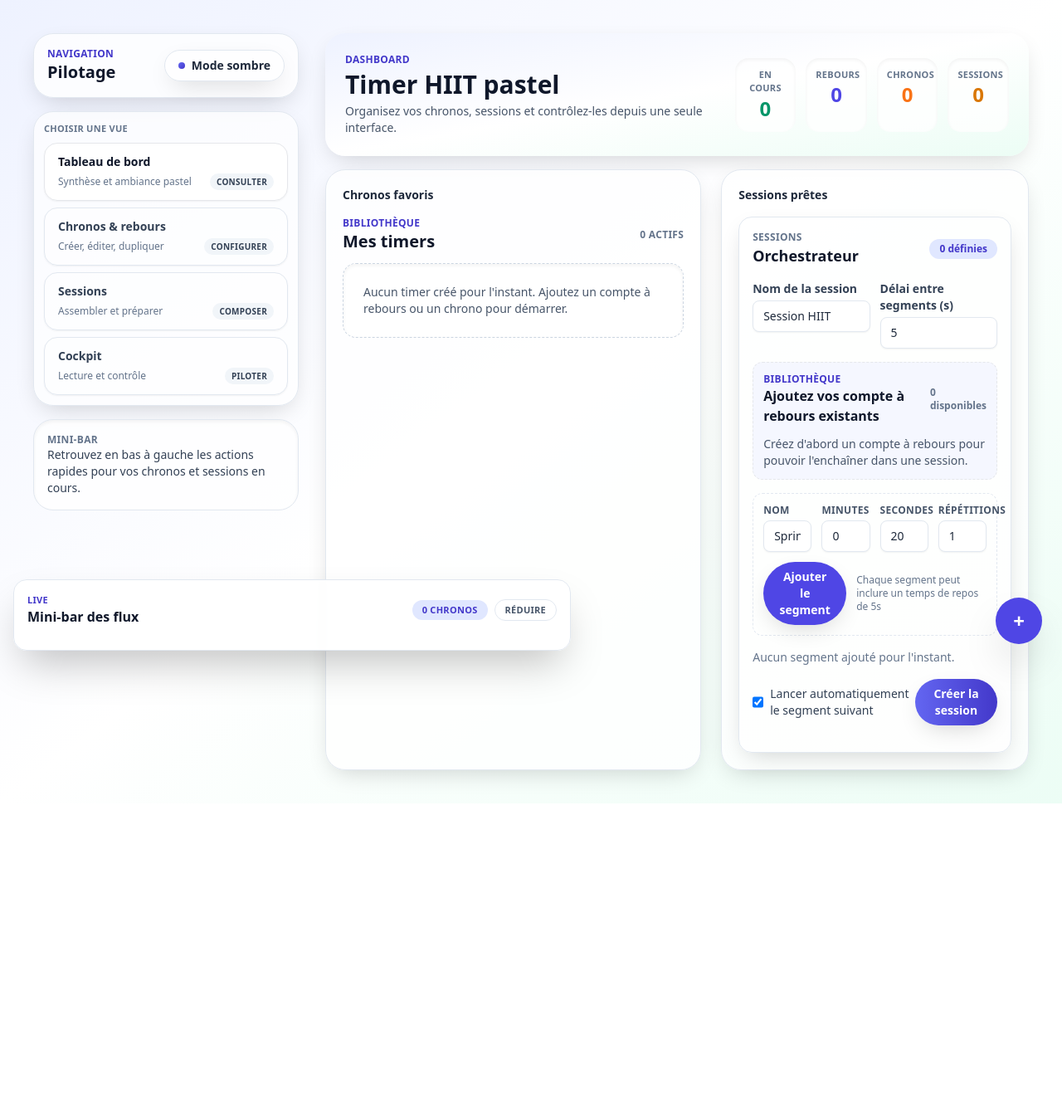
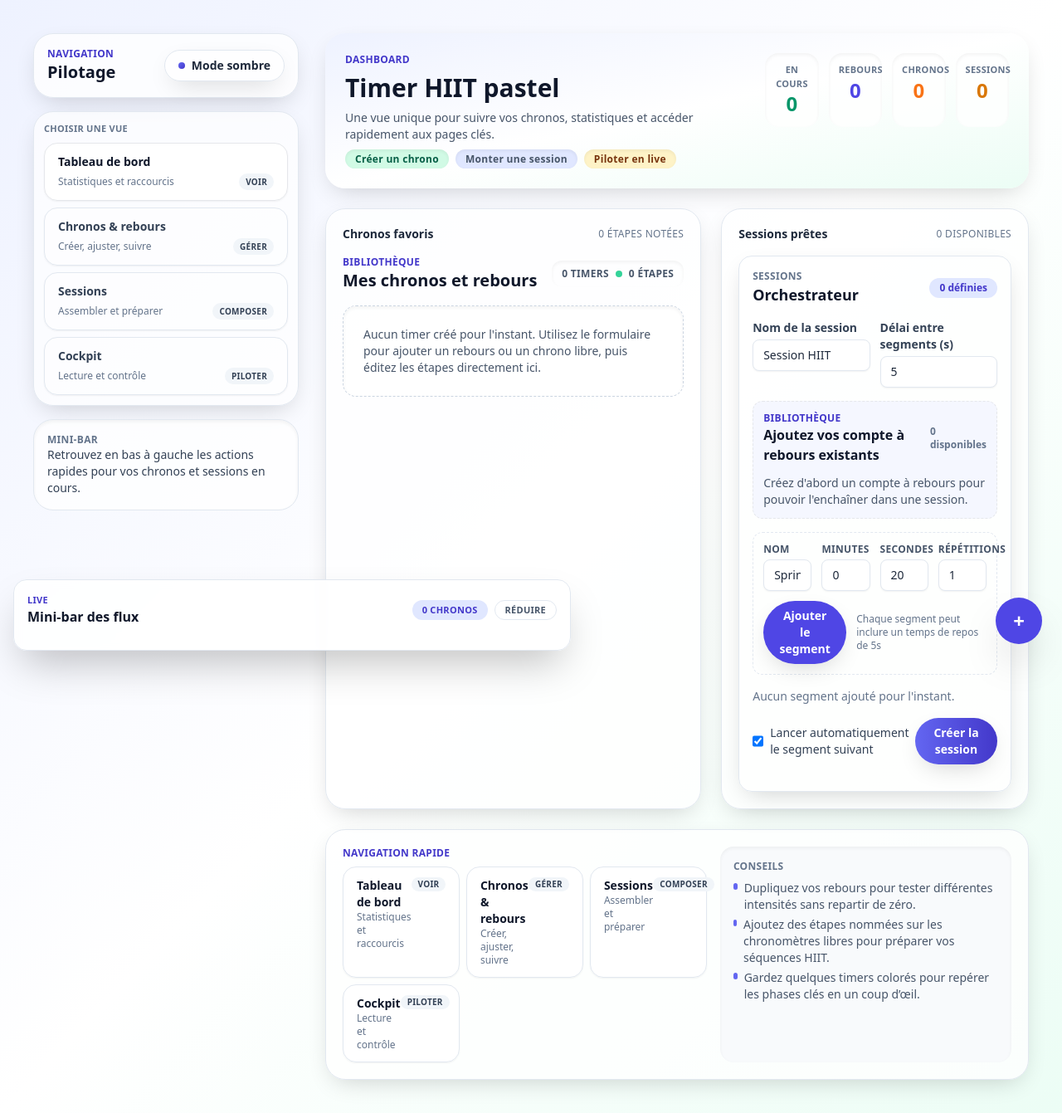
Before and after one commit to qdebove/timer_hiit, a Next.js app: page / in a window 1280 px wide. Shown: the whole page at 83% size. Before the commit the page ends 968 px from the top, so only its background shows below. Built offline with nearby package versions, Linux system fonts and the light colour scheme.

Commit message:
Refactor dashboard and improve timer management

```diff
--- a/app/globals.css
+++ b/app/globals.css
@@ -14,6 +14,12 @@ body {
   @apply bg-white text-slate-900 dark:bg-slate-950 dark:text-slate-100;
 }
 
+@layer base {
+  button {
+    @apply whitespace-normal break-words leading-tight transition duration-150 ease-out;
+  }
+}
+
 .shadow-card {
   box-shadow: 0 10px 30px -10px rgba(0, 0, 0, 0.2);
 }
--- a/app/page.tsx
+++ b/app/page.tsx
@@ -13,17 +13,41 @@ import { useSessionPlayback } from '@/hooks/useSessionPlayback';
 import { useTimerManager } from '@/hooks/useTimerManager';
 
 const navItems = [
-  { id: 'overview', label: 'Tableau de bord', description: 'Synthèse et ambiance pastel', action: 'Consulter' },
-  { id: 'timers', label: 'Chronos & rebours', description: 'Créer, éditer, dupliquer', action: 'Configurer' },
+  { id: 'overview', label: 'Tableau de bord', description: 'Statistiques et raccourcis', action: 'Voir' },
+  { id: 'timers', label: 'Chronos & rebours', description: 'Créer, ajuster, suivre', action: 'Gérer' },
   { id: 'sessions', label: 'Sessions', description: 'Assembler et préparer', action: 'Composer' },
   { id: 'live', label: 'Cockpit', description: 'Lecture et contrôle', action: 'Piloter' }
 ] as const;
 
+const quickLinks = [
+  { id: 'timers', title: 'Créer un chrono', detail: 'Compte à rebours ou chrono libre', tone: 'bg-emerald-100 text-emerald-800' },
+  { id: 'sessions', title: 'Monter une session', detail: 'Enchaînez vos segments favoris', tone: 'bg-primary-100 text-primary-800' },
+  { id: 'live', title: 'Piloter en live', detail: 'Passer une étape, mettre en pause', tone: 'bg-amber-100 text-amber-900' }
+] as const;
+
 type NavSection = (typeof navItems)[number]['id'];
+
+const TIMER_TIPS = [
+  'Dupliquez vos rebours pour tester différentes intensités sans repartir de zéro.',
+  'Ajoutez des étapes nommées sur les chronomètres libres pour préparer vos séquences HIIT.',
+  'Gardez quelques timers colorés pour repérer les phases clés en un coup d’œil.'
+];
 
 export default function HomePage() {
   const [activeSection, setActiveSection] = useState<NavSection>('overview');
-  const { timers, addTimer, start, pause, reset, removeTimer, duplicate, edit, addLap } = useTimerManager();
+  const {
+    timers,
+    addTimer,
+    start,
+    pause,
+    reset,
+    removeTimer,
+    duplicate,
+    edit,
+    addLap,
+    updateLapLabel,
+    removeLap
+  } = useTimerManager();
   const { sessions, createSession, removeSession, duplicate: duplicateSession } = useSessionManager();
   const playback = useSessionPlayback(sessions);
 
@@ -32,25 +56,29 @@ export default function HomePage() {
       runningTimers: timers.filter((timer) => timer.isRunning).length,
       countdowns: timers.filter((timer) => timer.kind === 'countdown').length,
       stopwatches: timers.filter((timer) => timer.kind === 'stopwatch').length,
-      sessions: sessions.length
+      sessions: sessions.length,
+      totalLaps: timers.reduce((total, timer) => total + (timer.laps?.length ?? 0), 0)
     }),
     [sessions.length, timers]
   );
 
-  const library = (
-    <div className="space-y-3">
+  const timerLibrary = (
+    <div className="space-y-4">
       <div className="flex items-center justify-between">
         <div>
           <p className="text-xs font-semibold uppercase tracking-wide text-primary-700 dark:text-primary-200">Bibliothèque</p>
-          <h2 className="text-xl font-bold text-slate-900 dark:text-white">Mes timers</h2>
+          <h2 className="text-xl font-bold text-slate-900 dark:text-white">Mes chronos et rebours</h2>
         </div>
-        <span className="text-xs font-semibold uppercase tracking-wide text-slate-500 dark:text-slate-400">
-          {timers.length} actifs
-        </span>
+        <div className="flex items-center gap-2 rounded-xl bg-white/60 px-3 py-2 text-xs font-semibold uppercase tracking-wide text-slate-600 shadow-inner dark:bg-slate-900/60 dark:text-slate-200">
+          <span>{timers.length} timers</span>
+          <span className="h-2 w-2 rounded-full bg-emerald-400" />
+          <span>{stats.totalLaps} étapes</span>
+        </div>
       </div>
+
       {timers.length === 0 ? (
         <div className="rounded-2xl border border-dashed border-slate-300 bg-white/60 p-6 text-sm text-slate-600 shadow-inner dark:border-slate-700 dark:bg-slate-900/40 dark:text-slate-300">
-          Aucun timer créé pour l&apos;instant. Ajoutez un compte à rebours ou un chrono pour démarrer.
+          Aucun timer créé pour l&apos;instant. Utilisez le formulaire pour ajouter un rebours ou un chrono libre, puis éditez les étapes directement ici.
         </div>
       ) : (
         <div className="grid grid-cols-1 gap-3 md:grid-cols-2">
@@ -65,6 +93,8 @@ export default function HomePage() {
               onDuplicate={duplicate}
               onUpdate={edit}
               onLap={addLap}
+              onLapLabelChange={updateLapLabel}
+              onLapRemove={removeLap}
             />
           ))}
         </div>
@@ -152,31 +182,35 @@ export default function HomePage() {
     if (activeSection === 'timers') {
       return (
         <div className="space-y-6">
-          <div className="grid gap-4 rounded-3xl bg-white/70 p-6 shadow-card dark:bg-slate-900/70 lg:grid-cols-[360px,1fr]">
+          <div className="grid gap-4 rounded-3xl border border-slate-200 bg-white/80 p-6 shadow-card dark:border-slate-800 dark:bg-slate-900/70 lg:grid-cols-[360px,1fr]">
             <div className="space-y-3">
-              <div>
-                <p className="text-xs font-semibold uppercase tracking-wide text-primary-700 dark:text-primary-200">Studio</p>
+              <div className="space-y-1">
+                <p className="text-xs font-semibold uppercase tracking-wide text-primary-700 dark:text-primary-200">Studio chrono</p>
                 <h2 className="text-2xl font-black text-slate-900 dark:text-white">Créer un chrono / rebours</h2>
                 <p className="text-sm text-slate-600 dark:text-slate-300">
-                  Configurez vos durées ou un chrono libre puis déclenchez-les depuis le bouton flottant.
+                  Configurez vos durées ou un chrono libre puis déclenchez-les depuis le bouton flottant. Les étapes se modifient en direct, comme sur la page session.
                 </p>
               </div>
-              <TimerForm
-                onCreate={(payload) =>
-                  addTimer({ ...payload, sound: 'bell', note: 'Terminez en beauté !' })
-                }
-              />
+              <div className="grid grid-cols-2 gap-2 text-sm text-slate-600 dark:text-slate-300">
+                <div className="rounded-2xl bg-primary-50/70 p-3 font-semibold shadow-inner dark:bg-primary-500/10">
+                  <p className="text-xs uppercase tracking-wide text-primary-700 dark:text-primary-200">Rebours</p>
+                  <p className="text-lg font-black text-primary-700 dark:text-primary-100">{stats.countdowns}</p>
+                </div>
+                <div className="rounded-2xl bg-emerald-50/70 p-3 font-semibold shadow-inner dark:bg-emerald-500/10">
+                  <p className="text-xs uppercase tracking-wide text-emerald-700 dark:text-emerald-200">Chronos libres</p>
+                  <p className="text-lg font-black text-emerald-700 dark:text-emerald-100">{stats.stopwatches}</p>
+                </div>
+              </div>
+              <TimerForm onCreate={(payload) => addTimer({ ...payload, sound: 'bell', note: 'Terminez en beauté !' })} />
             </div>
-            <div className="space-y-2">
+            <div className="space-y-3">
               <div className="rounded-2xl border border-dashed border-primary-200 bg-primary-50/60 p-4 dark:border-primary-900/60 dark:bg-primary-500/10">
-                <p className="text-sm font-semibold text-primary-700 dark:text-primary-200">
-                  Astuce chrono sans durée
-                </p>
+                <p className="text-sm font-semibold text-primary-700 dark:text-primary-200">Astuce chrono</p>
                 <p className="text-sm text-slate-600 dark:text-slate-300">
-                  Utilisez le type « Chronomètre » pour enregistrer des étapes (laps) à la volée sans imposer de fin.
+                  Inspirez-vous de vos sessions : ajoutez des étapes nommées, renommez-les ou supprimez-les directement depuis la carte du chrono.
                 </p>
               </div>
-              {library}
+              {timerLibrary}
             </div>
           </div>
         </div>
@@ -209,15 +243,27 @@ export default function HomePage() {
     }
 
     return (
-      <div className="space-y-4">
+      <div className="space-y-6">
         <div className="rounded-3xl bg-gradient-to-br from-indigo-50 via-white to-emerald-50 p-6 shadow-card dark:from-slate-900 dark:via-slate-950 dark:to-emerald-900/40">
-          <div className="flex flex-col gap-4 md:flex-row md:items-center md:justify-between">
-            <div className="space-y-1">
+          <div className="flex flex-col gap-4 md:flex-row md:items-start md:justify-between">
+            <div className="space-y-2">
               <p className="text-xs font-semibold uppercase tracking-wide text-primary-700 dark:text-primary-200">Dashboard</p>
               <h1 className="text-3xl font-black text-slate-900 dark:text-white">Timer HIIT pastel</h1>
               <p className="text-sm text-slate-600 dark:text-slate-300">
-                Organisez vos chronos, sessions et contrôlez-les depuis une seule interface.
+                Une vue unique pour suivre vos chronos, statistiques et accéder rapidement aux pages clés.
               </p>
+              <div className="flex flex-wrap gap-2 text-xs font-semibold uppercase tracking-wide text-slate-600 dark:text-slate-300">
+                {quickLinks.map((link) => (
+                  <button
+                    key={link.id}
+                    type="button"
+                    onClick={() => setActiveSection(link.id as NavSection)}
+                    className={`rounded-full px-3 py-1 shadow-inner transition hover:-translate-y-0.5 hover:shadow-lg ${link.tone}`}
+                  >
+                    {link.title}
+                  </button>
+                ))}
+              </div>
             </div>
             <div className="grid grid-cols-2 gap-3 text-center sm:grid-cols-4">
               <div className="rounded-2xl bg-white/80 p-3 shadow-inner dark:bg-slate-900/70">
@@ -239,14 +285,56 @@ export default function HomePage() {
             </div>
           </div>
         </div>
+
         <div className="grid gap-6 lg:grid-cols-[1.1fr,0.9fr]">
           <div className="space-y-4 rounded-3xl border border-slate-200 bg-white/80 p-5 shadow-card dark:border-slate-800 dark:bg-slate-900/70">
-            <p className="text-sm font-semibold text-slate-800 dark:text-slate-100">Chronos favoris</p>
-            {library}
+            <div className="flex items-center justify-between">
+              <p className="text-sm font-semibold text-slate-800 dark:text-slate-100">Chronos favoris</p>
+              <span className="text-xs uppercase tracking-wide text-slate-500 dark:text-slate-400">{stats.totalLaps} étapes notées</span>
+            </div>
+            {timerLibrary}
           </div>
           <div className="space-y-4 rounded-3xl border border-slate-200 bg-white/80 p-5 shadow-card dark:border-slate-800 dark:bg-slate-900/70">
-            <p className="text-sm font-semibold text-slate-800 dark:text-slate-100">Sessions prêtes</p>
+            <div className="flex items-center justify-between">
+              <p className="text-sm font-semibold text-slate-800 dark:text-slate-100">Sessions prêtes</p>
+              <span className="text-xs uppercase tracking-wide text-slate-500 dark:text-slate-400">{sessions.length} disponibles</span>
+            </div>
             {sessionsBuilder}
+          </div>
+        </div>
+
+        <div className="grid gap-4 rounded-3xl border border-slate-200 bg-white/80 p-5 shadow-card dark:border-slate-800 dark:bg-slate-900/70 lg:grid-cols-[1fr,0.8fr]">
+          <div className="space-y-2">
+            <p className="text-xs font-semibold uppercase tracking-wide text-primary-700 dark:text-primary-200">Navigation rapide</p>
+            <div className="grid grid-cols-1 gap-2 sm:grid-cols-3">
+              {navItems.map((item) => (
+                <button
+                  key={item.id}
+                  type="button"
+                  onClick={() => setActiveSection(item.id)}
+                  className="flex items-start justify-between rounded-2xl border border-slate-200 bg-white/90 px-4 py-3 text-left shadow-sm transition hover:-translate-y-0.5 hover:shadow-lg dark:border-slate-800 dark:bg-slate-900/70"
+                >
+                  <div>
+                    <p className="text-sm font-bold">{item.label}</p>
+                    <p className="text-xs text-slate-500 dark:text-slate-400">{item.description}</p>
+                  </div>
+                  <span className="rounded-full bg-slate-100 px-2 py-0.5 text-[10px] font-semibold uppercase tracking-wide text-slate-700 dark:bg-slate-800 dark:text-slate-200">
+                    {item.action}
+                  </span>
+                </button>
+              ))}
+            </div>
+          </div>
+          <div className="space-y-2 rounded-2xl bg-slate-50 p-4 text-sm text-slate-600 shadow-inner dark:bg-slate-900/60 dark:text-slate-300">
+            <p className="text-xs font-semibold uppercase tracking-wide text-slate-500 dark:text-slate-400">Conseils</p>
+            <ul className="space-y-1">
+              {TIMER_TIPS.map((tip) => (
+                <li key={tip} className="flex items-start gap-2">
+                  <span className="mt-1 h-2 w-2 rounded-full bg-primary-500" />
+                  <span>{tip}</span>
+                </li>
+              ))}
+            </ul>
           </div>
         </div>
       </div>
--- a/components/TimerCard.tsx
+++ b/components/TimerCard.tsx
@@ -12,10 +12,23 @@ interface Props {
   onRemove: (id: string) => void;
   onDuplicate: (id: string) => void;
   onUpdate: (id: string, payload: { name: string; durationMs: number; color: string; kind: TimerKind }) => void;
-  onLap: (id: string) => void;
+  onLap: (id: string, label?: string) => void;
+  onLapLabelChange: (timerId: string, lapId: string, label: string) => void;
+  onLapRemove: (timerId: string, lapId: string) => void;
 }
 
-export const TimerCard = ({ timer, onStart, onPause, onReset, onRemove, onDuplicate, onUpdate, onLap }: Props) => {
+export const TimerCard = ({
+  timer,
+  onStart,
+  onPause,
+  onReset,
+  onRemove,
+  onDuplicate,
+  onUpdate,
+  onLap,
+  onLapLabelChange,
+  onLapRemove
+}: Props) => {
   const hasTarget = timer.kind === 'countdown' || timer.durationMs > 0;
   const progress = hasTarget ? Math.min(100, (timer.elapsedMs / (timer.durationMs || 1)) * 100 || 0) : 0;
   const displayTime = timer.kind === 'countdown' ? formatDuration(timer.remainingMs) : formatDuration(timer.elapsedMs);
@@ -27,6 +40,7 @@ export const TimerCard = ({ timer, onStart, onPause, onReset, onRemove, onDuplic
   const [minutes, setMinutes] = useState(() => Math.floor(timer.durationMs / 60000));
   const [seconds, setSeconds] = useState(() => Math.floor((timer.durationMs % 60000) / 1000));
   const [color, setColor] = useState(timer.color);
+  const [customLapLabel, setCustomLapLabel] = useState('');
 
   useEffect(() => {
     if (kind === 'stopwatch') {
@@ -49,6 +63,12 @@ export const TimerCard = ({ timer, onStart, onPause, onReset, onRemove, onDuplic
     const durationMs = parseDurationToMs(minutes, seconds);
     onUpdate(timer.id, { name, durationMs, color, kind });
     setEditMode(false);
+  };
+
+  const handleCustomLap = () => {
+    const label = customLapLabel.trim();
+    onLap(timer.id, label.length > 0 ? label : undefined);
+    setCustomLapLabel('');
   };
 
   const canEdit = useMemo(() => !timer.isRunning, [timer.isRunning]);
@@ -129,7 +149,7 @@ export const TimerCard = ({ timer, onStart, onPause, onReset, onRemove, onDuplic
       </div>
 
       {showAdmin && (
-        <div className="space-y-3 rounded-xl border border-dashed border-slate-200 p-3 text-sm font-medium text-slate-600 dark:border-slate-700 dark:text-slate-300">
+        <div className="space-y-4 rounded-xl border border-dashed border-slate-200 p-3 text-sm font-medium text-slate-600 dark:border-slate-700 dark:text-slate-300">
           <div className="flex flex-wrap gap-2">
             <button
               type="button"
@@ -157,26 +177,44 @@ export const TimerCard = ({ timer, onStart, onPause, onReset, onRemove, onDuplic
 
           {timer.kind === 'stopwatch' && laps.length > 0 && (
             <div className="rounded-lg bg-white/70 p-3 text-xs shadow-inner dark:bg-slate-900/60">
-              <p className="text-[11px] font-semibold uppercase tracking-wide text-slate-500 dark:text-slate-400">Étapes</p>
-              <ul className="mt-1 space-y-1">
+              <div className="flex flex-col gap-2">
+                <div className="flex flex-wrap items-center gap-2 rounded-md bg-slate-50 px-2 py-2 text-[11px] font-semibold uppercase tracking-wide text-slate-500 dark:bg-slate-800/40 dark:text-slate-300">
+                  <span>Étapes</span>
+                  <span className="rounded-full bg-slate-200 px-2 py-0.5 text-[10px] font-bold text-slate-700 dark:bg-slate-700 dark:text-slate-100">
+                    {laps.length}
+                  </span>
+                </div>
+                <ul className="space-y-1">
                   {laps.map((lap) => (
                     <li
                       key={lap.id}
-                    className="flex items-center justify-between rounded-md bg-slate-100/70 px-2 py-1 font-mono text-[12px] font-semibold text-slate-700 dark:bg-slate-800/60 dark:text-slate-100"
+                      className="flex flex-col gap-1 rounded-md bg-slate-100/70 px-2 py-2 font-mono text-[12px] font-semibold text-slate-700 shadow-sm dark:bg-slate-800/60 dark:text-slate-100"
                     >
-                    <span>{lap.label}</span>
-                    <span>{formatDuration(lap.elapsedMs)}</span>
+                      <div className="flex items-center gap-2">
+                        <input
+                          value={lap.label}
+                          onChange={(event) => onLapLabelChange(timer.id, lap.id, event.target.value)}
+                          className="w-full rounded-md border border-slate-200 bg-white px-2 py-1 text-[12px] font-semibold text-slate-800 shadow-inner focus:border-primary-500 focus:outline-none dark:border-slate-700 dark:bg-slate-900 dark:text-slate-100"
+                        />
+                        <button
+                          type="button"
+                          onClick={() => onLapRemove(timer.id, lap.id)}
+                          className="rounded-md bg-rose-100 px-2 py-1 text-[11px] font-bold uppercase tracking-wide text-rose-700 transition hover:bg-rose-200 dark:bg-rose-900/40 dark:text-rose-200 dark:hover:bg-rose-900/60"
+                        >
+                          Suppr
+                        </button>
+                      </div>
+                      <span className="text-[11px] uppercase tracking-wide text-slate-500 dark:text-slate-300">{formatDuration(lap.elapsedMs)}</span>
                     </li>
                   ))}
                 </ul>
+              </div>
             </div>
           )}
 
           {editMode && (
             <div className="space-y-2 rounded-lg bg-slate-50/80 p-3 text-xs dark:bg-slate-800/60">
-              {!canEdit && (
-                <p className="text-rose-500 dark:text-rose-300">Pausez le timer pour pouvoir le modifier.</p>
-              )}
+              {!canEdit && <p className="text-rose-500 dark:text-rose-300">Pausez le timer pour pouvoir le modifier.</p>}
               <div className="grid grid-cols-2 gap-2 sm:grid-cols-4">
                 <label className="space-y-1">
                   <span className="block text-[11px] font-semibold uppercase tracking-wide text-slate-500 dark:text-slate-400">
@@ -254,6 +292,27 @@ export const TimerCard = ({ timer, onStart, onPause, onReset, onRemove, onDuplic
               </div>
             </div>
           )}
+
+          {timer.kind === 'stopwatch' && (
+            <div className="space-y-2 rounded-lg bg-slate-50/80 p-3 text-xs dark:bg-slate-800/60">
+              <p className="text-[11px] font-semibold uppercase tracking-wide text-slate-500 dark:text-slate-300">Ajouter une étape nommée</p>
+              <div className="flex flex-col gap-2 sm:flex-row">
+                <input
+                  value={customLapLabel}
+                  onChange={(event) => setCustomLapLabel(event.target.value)}
+                  placeholder="Sprint, repos actif..."
+                  className="w-full rounded-lg border border-slate-200 bg-white px-3 py-2 text-sm font-semibold text-slate-800 shadow-sm focus:border-primary-500 focus:outline-none dark:border-slate-700 dark:bg-slate-900 dark:text-slate-100"
+                />
+                <button
+                  type="button"
+                  onClick={handleCustomLap}
+                  className="whitespace-nowrap rounded-lg bg-primary-600 px-4 py-2 text-xs font-semibold uppercase tracking-wide text-white shadow-card transition hover:-translate-y-0.5 hover:shadow-lg"
+                >
+                  Ajouter l&apos;étape
+                </button>
+              </div>
+            </div>
+          )}
         </div>
       )}
     </div>
--- a/hooks/useTimerManager.tsx
+++ b/hooks/useTimerManager.tsx
@@ -162,6 +162,30 @@ export const useTimerManager = () => {
     });
   };
 
+  const updateLapLabel = (timerId: string, lapId: string, label: string) => {
+    const now = Date.now();
+    updateTimer(timerId, (timer) => {
+      if (timer.kind !== 'stopwatch') return timer;
+      return {
+        ...timer,
+        laps: (timer.laps ?? []).map((lap) => (lap.id === lapId ? { ...lap, label } : lap)),
+        updatedAt: now
+      };
+    });
+  };
+
+  const removeLap = (timerId: string, lapId: string) => {
+    const now = Date.now();
+    updateTimer(timerId, (timer) => {
+      if (timer.kind !== 'stopwatch') return timer;
+      return {
+        ...timer,
+        laps: (timer.laps ?? []).filter((lap) => lap.id !== lapId),
+        updatedAt: now
+      };
+    });
+  };
+
   const duplicate = (id: string) => {
     const timer = timers.find((item) => item.id === id);
     if (!timer) return;
@@ -200,6 +224,8 @@ export const useTimerManager = () => {
     pause,
     reset,
     addLap,
+    updateLapLabel,
+    removeLap,
     duplicate,
     edit
   } as const;
```
Lines whose indentation alone changed are shown as unchanged.
